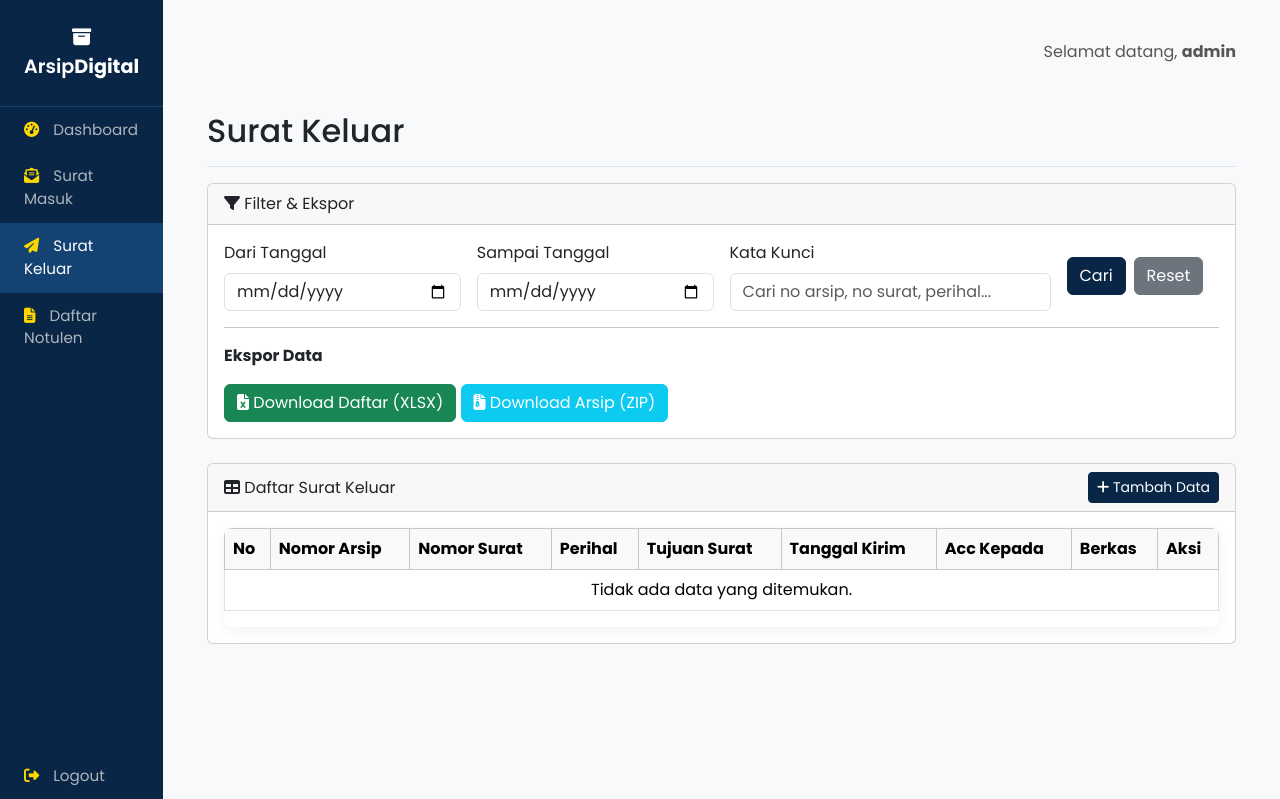
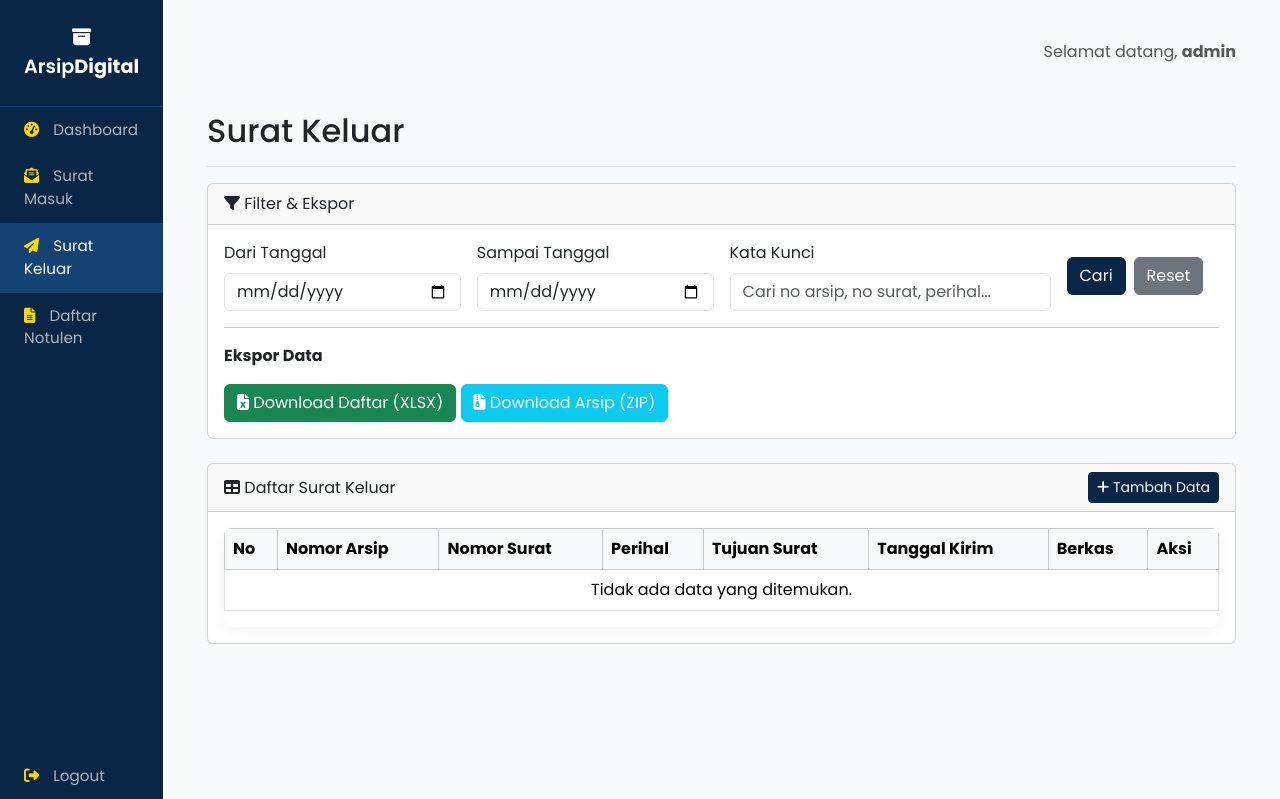
Before and after one commit to mughie77/arsip-smk2, a PHP site: page /admin/surat_keluar.php in a window 1280 px wide. Shown: the top 799 px of the page. Run offline with PHP 8.4, Linux system fonts and the light colour scheme; a user stored in the database is signed in; data that the repository does not hold is empty.

Commit message:
feat(surat-keluar): Remove 'acc kepada' field
Removes the 'acc kepada' field from the 'surat keluar' (outgoing mail) feature.

This change includes:
- Removing the 'Acc Kepada' column from the table view.
- Removing the 'Acc Kepada' input field from the add/edit modal.
- Updating the backend logic (add, edit, fetch) to remove handling of the 'acc_kepada' data.

```diff
--- a/admin/surat_keluar.php
+++ b/admin/surat_keluar.php
@@ -91,7 +91,6 @@ if (!$result) {
                         <th>Perihal</th>
                         <th>Tujuan Surat</th>
                         <th>Tanggal Kirim</th>
-                        <th>Acc Kepada</th>
                         <th>Berkas</th>
                         <th>Aksi</th>
                     </tr>
@@ -107,7 +106,6 @@ if (!$result) {
                                 <td><?php echo htmlspecialchars($row['perihal']); ?></td>
                                 <td><?php echo htmlspecialchars($row['tujuan_surat']); ?></td>
                                 <td><?php echo date('d-m-Y', strtotime($row['tanggal_kirim'])); ?></td>
-                                <td><?php echo htmlspecialchars($row['acc_kepada']); ?></td>
                                 <td>
                                     <a href="../uploads/surat_keluar/<?php echo htmlspecialchars($row['nama_file_pdf']); ?>" target="_blank" class="btn btn-outline-dark btn-sm">
                                         <i class="fas fa-eye"></i> Lihat
@@ -125,7 +123,7 @@ if (!$result) {
                         <?php endwhile; ?>
                     <?php else : ?>
                         <tr>
-                            <td colspan="9" class="text-center">Tidak ada data yang ditemukan.</td>
+                            <td colspan="8" class="text-center">Tidak ada data yang ditemukan.</td>
                         </tr>
                     <?php endif; ?>
                 </tbody>
@@ -165,10 +163,6 @@ if (!$result) {
                         <div class="col-md-6 mb-3">
                             <label for="tanggal_kirim" class="form-label">Tanggal Kirim</label>
                             <input type="date" class="form-control" id="tanggal_kirim" name="tanggal_kirim" required>
-                        </div>
-                        <div class="col-md-6 mb-3">
-                            <label for="acc_kepada" class="form-label">Acc Kepada</label>
-                            <input type="text" class="form-control" id="acc_kepada" name="acc_kepada">
                         </div>
                     </div>
                     <div class="mb-3">
@@ -215,7 +209,6 @@ $(document).ready(function() {
                     $('#tujuan_surat').val(data.data.tujuan_surat);
                     $('#perihal').val(data.data.perihal);
                     $('#tanggal_kirim').val(data.data.tanggal_kirim);
-                    $('#acc_kepada').val(data.data.acc_kepada);
                     $('#suratKeluarModal').modal('show');
                 } else {
                     alert('Gagal mengambil data: ' + data.message);
--- a/core/surat_keluar_fetch.php
+++ b/core/surat_keluar_fetch.php
@@ -11,7 +11,7 @@ $response = ['status' => 'error', 'message' => 'Permintaan tidak valid.'];
 if (isset($_POST['id'])) {
     $id = intval($_POST['id']);
 
-    $query = "SELECT * FROM surat_keluar WHERE id = ?";
+    $query = "SELECT nomor_surat, tujuan_surat, perihal, tanggal_kirim FROM surat_keluar WHERE id = ?";
     if ($stmt = mysqli_prepare($koneksi, $query)) {
         mysqli_stmt_bind_param($stmt, "i", $id);
 
```
Also changed, not shown: core/surat_keluar_aksi.php (+4 -5 lines).
